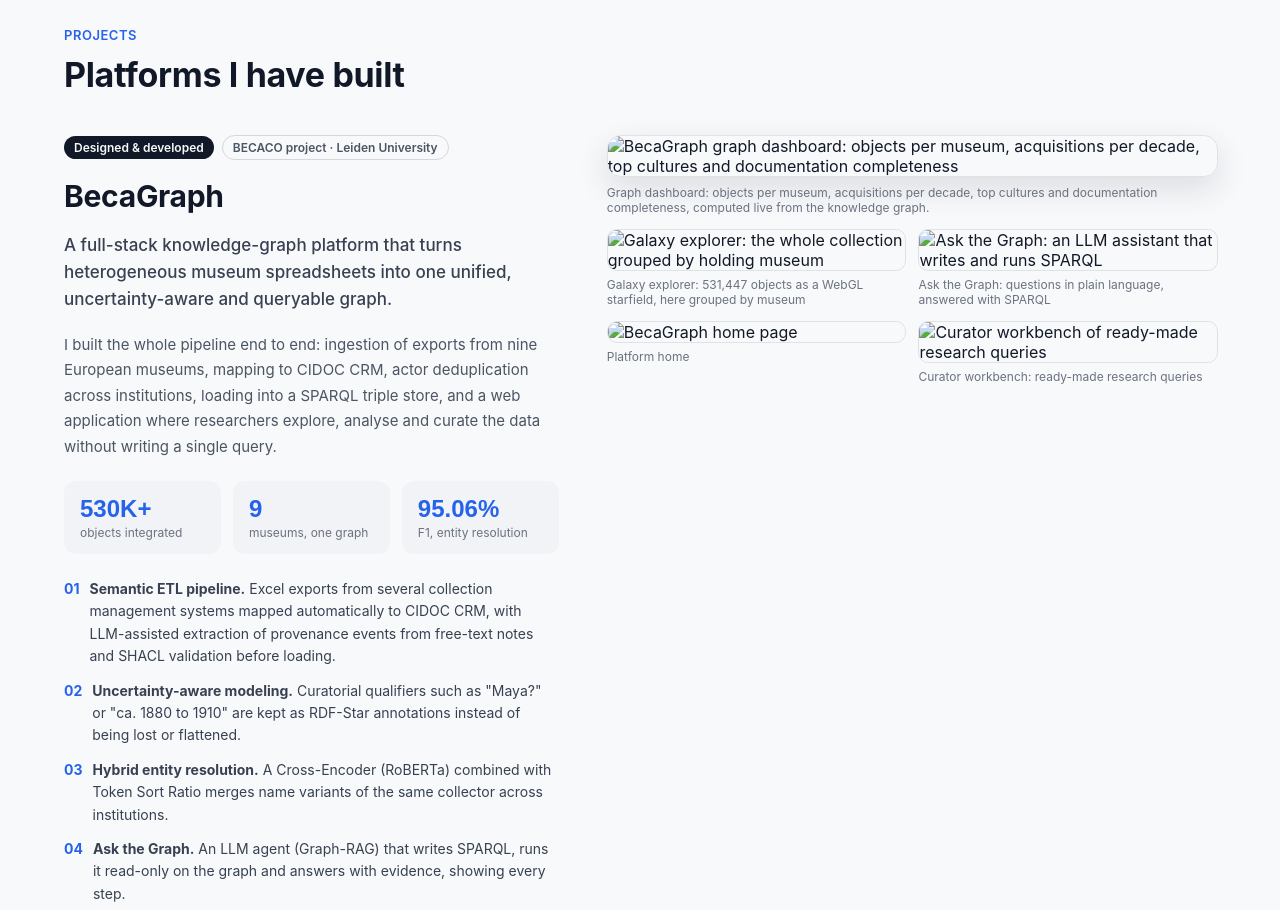
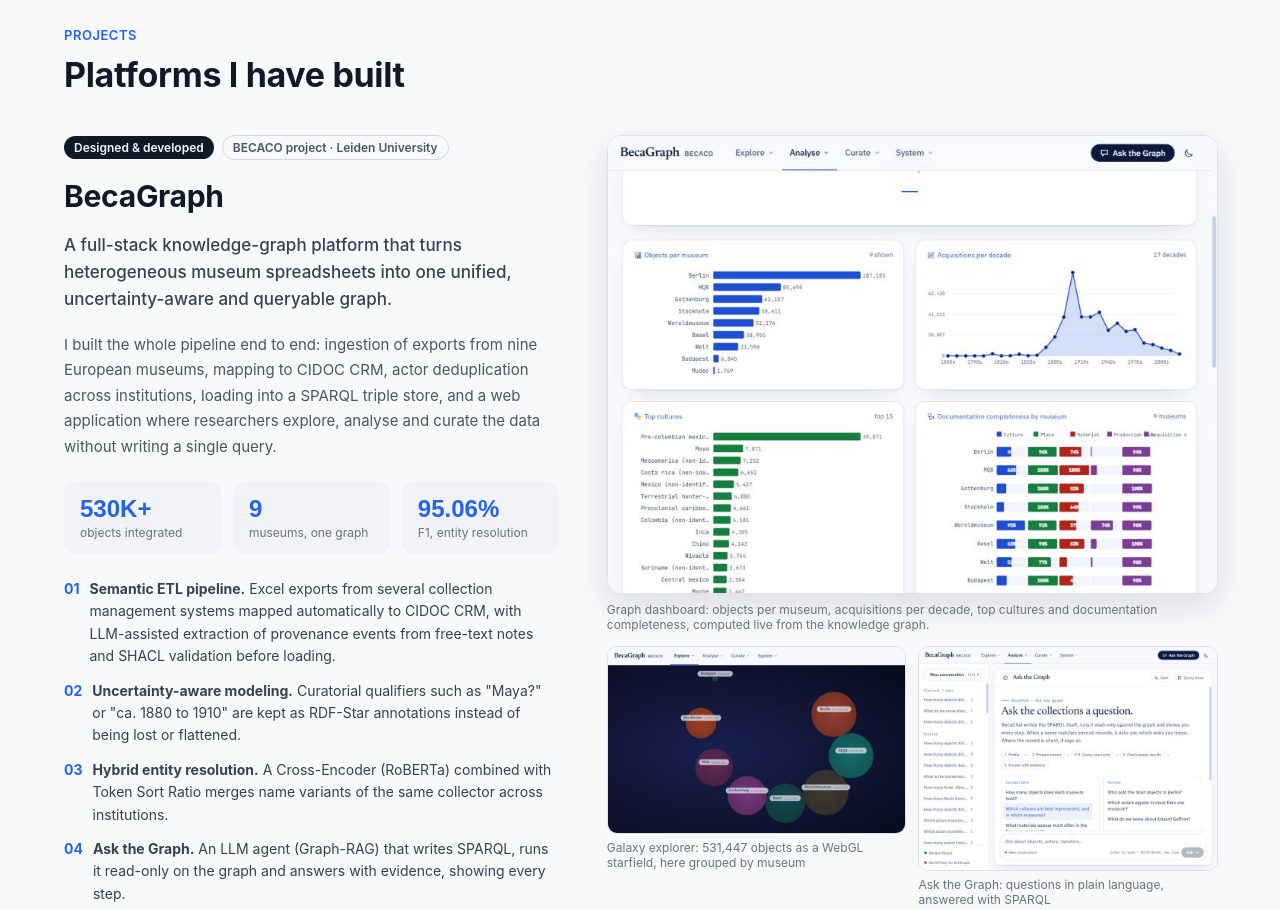
Before and after one commit to ishakRiali/ishakriali.github.io, a plain HTML site: page index.html in a window 1280 px wide. Shown: the part 2000-2910 px from the top of the page. Drawn offline with Linux system fonts and the light colour scheme.

Commit message:
Update image source paths in index.html

```diff
--- a/index.html
+++ b/index.html
@@ -199,24 +199,24 @@
       <!-- Screenshots column -->
       <div style="flex: 1.3 1 460px; min-width: 0; display: flex; flex-direction: column; gap: 14px;">
         <figure style="margin: 0;">
-          <img src="images/becagraph-dashboard.jpg" alt="BecaGraph graph dashboard: objects per museum, acquisitions per decade, top cultures and documentation completeness" style="width: 100%; height: auto; display: block; border-radius: 14px; border: 1px solid rgba(17,24,39,0.10); box-shadow: 0 12px 32px rgba(17,24,39,0.12);">
+          <img src="becagraph-dashboard.jpg" alt="BecaGraph graph dashboard: objects per museum, acquisitions per decade, top cultures and documentation completeness" style="width: 100%; height: auto; display: block; border-radius: 14px; border: 1px solid rgba(17,24,39,0.10); box-shadow: 0 12px 32px rgba(17,24,39,0.12);">
           <figcaption style="font-size: 12px; color: #6B7280; margin-top: 8px;">Graph dashboard: objects per museum, acquisitions per decade, top cultures and documentation completeness, computed live from the knowledge graph.</figcaption>
         </figure>
         <div style="display: grid; grid-template-columns: repeat(auto-fit, minmax(200px, 1fr)); gap: 14px;">
           <figure style="margin: 0;">
-            <img src="images/becagraph-galaxy-museums.jpg" alt="Galaxy explorer: the whole collection grouped by holding museum" style="width: 100%; height: auto; display: block; border-radius: 10px; border: 1px solid rgba(17,24,39,0.10);">
+            <img src="becagraph-galaxy-museums.jpg" alt="Galaxy explorer: the whole collection grouped by holding museum" style="width: 100%; height: auto; display: block; border-radius: 10px; border: 1px solid rgba(17,24,39,0.10);">
             <figcaption style="font-size: 12px; color: #6B7280; margin-top: 6px;">Galaxy explorer: 531,447 objects as a WebGL starfield, here grouped by museum</figcaption>
           </figure>
           <figure style="margin: 0;">
-            <img src="images/becagraph-chat.jpg" alt="Ask the Graph: an LLM assistant that writes and runs SPARQL" style="width: 100%; height: auto; display: block; border-radius: 10px; border: 1px solid rgba(17,24,39,0.10);">
+            <img src="becagraph-chat.jpg" alt="Ask the Graph: an LLM assistant that writes and runs SPARQL" style="width: 100%; height: auto; display: block; border-radius: 10px; border: 1px solid rgba(17,24,39,0.10);">
             <figcaption style="font-size: 12px; color: #6B7280; margin-top: 6px;">Ask the Graph: questions in plain language, answered with SPARQL</figcaption>
           </figure>
           <figure style="margin: 0;">
-            <img src="images/becagraph-home.jpg" alt="BecaGraph home page" style="width: 100%; height: auto; display: block; border-radius: 10px; border: 1px solid rgba(17,24,39,0.10);">
+            <img src="becagraph-home.jpg" alt="BecaGraph home page" style="width: 100%; height: auto; display: block; border-radius: 10px; border: 1px solid rgba(17,24,39,0.10);">
             <figcaption style="font-size: 12px; color: #6B7280; margin-top: 6px;">Platform home</figcaption>
           </figure>
           <figure style="margin: 0;">
-            <img src="images/becagraph-workbench.jpg" alt="Curator workbench of ready-made research queries" style="width: 100%; height: auto; display: block; border-radius: 10px; border: 1px solid rgba(17,24,39,0.10);">
+            <img src="becagraph-workbench.jpg" alt="Curator workbench of ready-made research queries" style="width: 100%; height: auto; display: block; border-radius: 10px; border: 1px solid rgba(17,24,39,0.10);">
             <figcaption style="font-size: 12px; color: #6B7280; margin-top: 6px;">Curator workbench: ready-made research queries</figcaption>
           </figure>
         </div>
```
